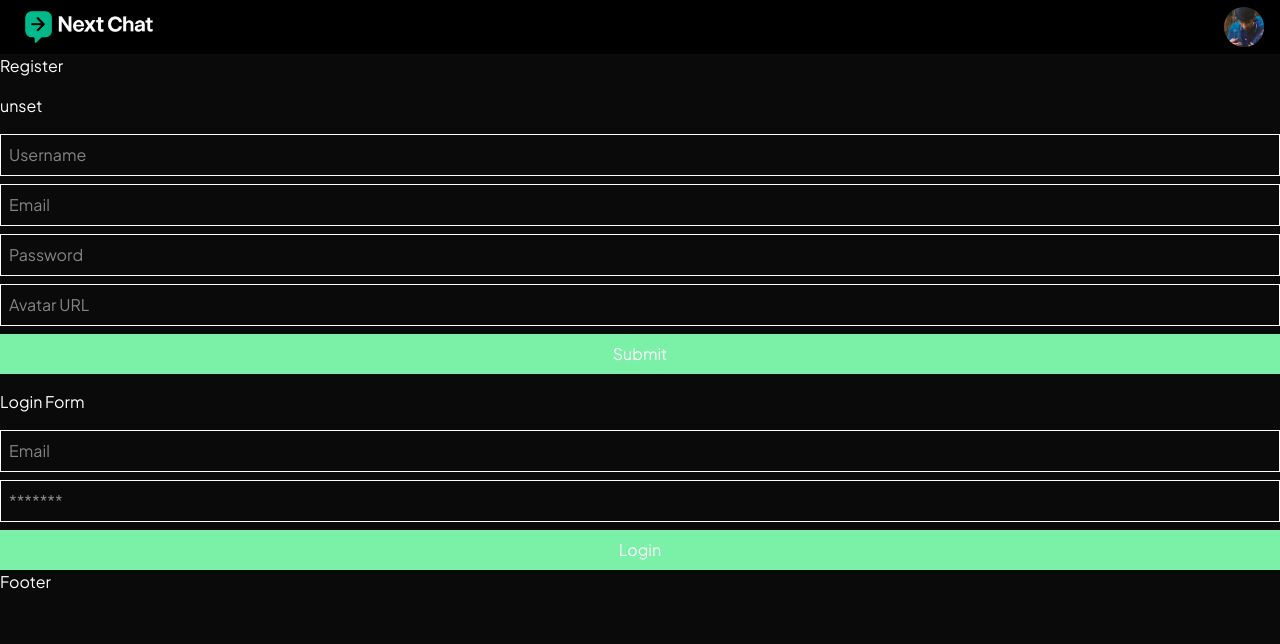
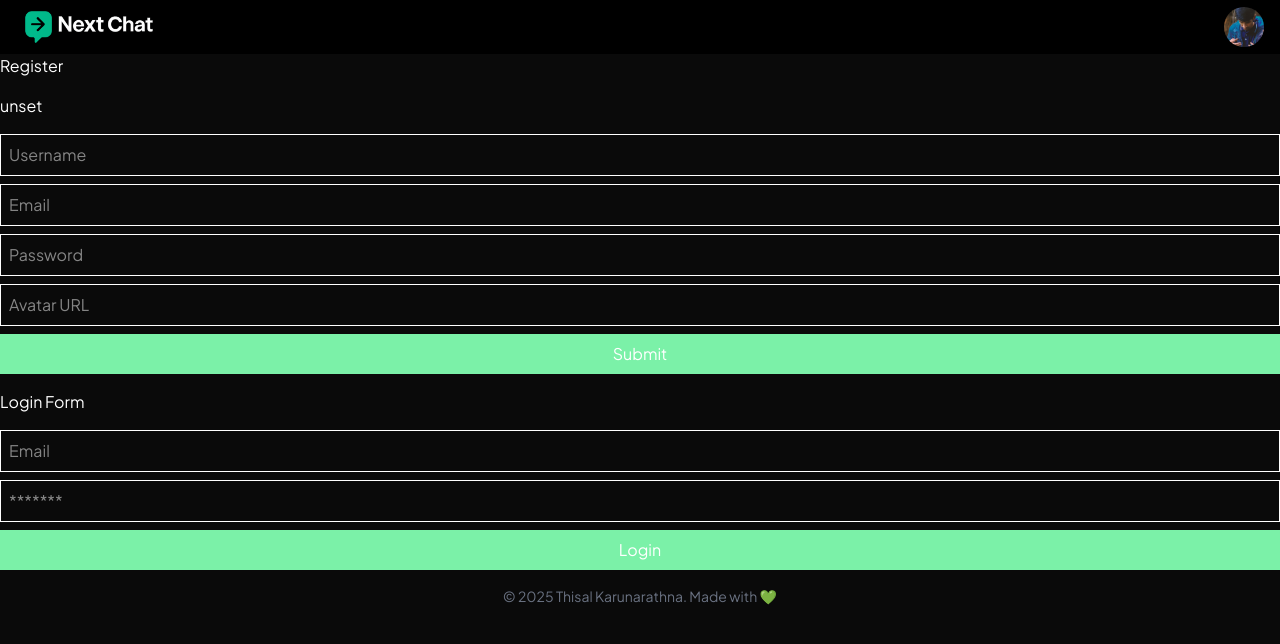
Before and after one commit to THIS4LA/NextChat-ChatApp-FrontEnd, a Next.js app: page / in a window 1280 px wide. Shown: the top 644 px of the page. Built offline with nearby package versions, Linux system fonts and the light colour scheme; no server answers.

Commit message:
update footer component

```diff
--- a/components/Footer.js
+++ b/components/Footer.js
@@ -1,11 +1,13 @@
-import React from 'react'
+import React from "react";
 
 const Footer = () => {
+  const currentYear = new Date().getFullYear();
+
   return (
-    <div>
-      <h1>Footer</h1>
-    </div>
-  )
-}
+    <footer className="w-full py-4 text-center text-gray-500 text-sm">
+      © {currentYear} Thisal Karunarathna. Made with <span>💚</span>
+    </footer>
+  );
+};
 
-export default Footer
+export default Footer;
```
